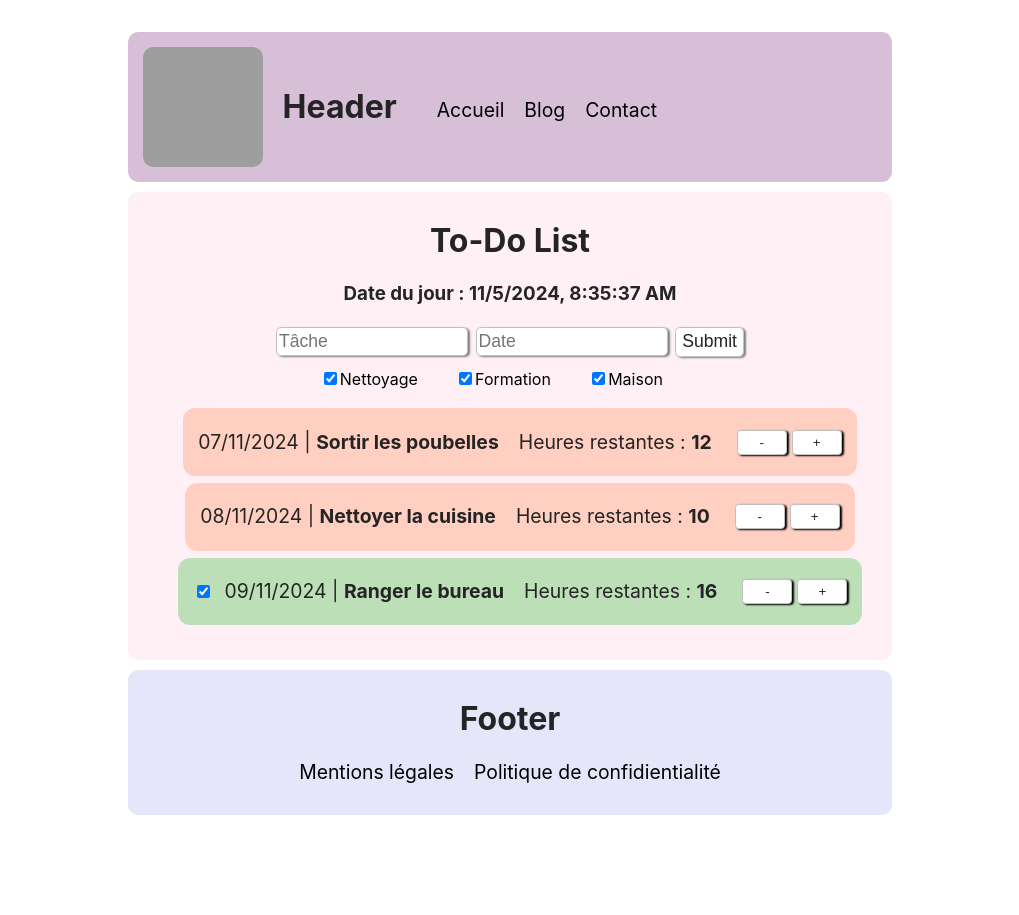
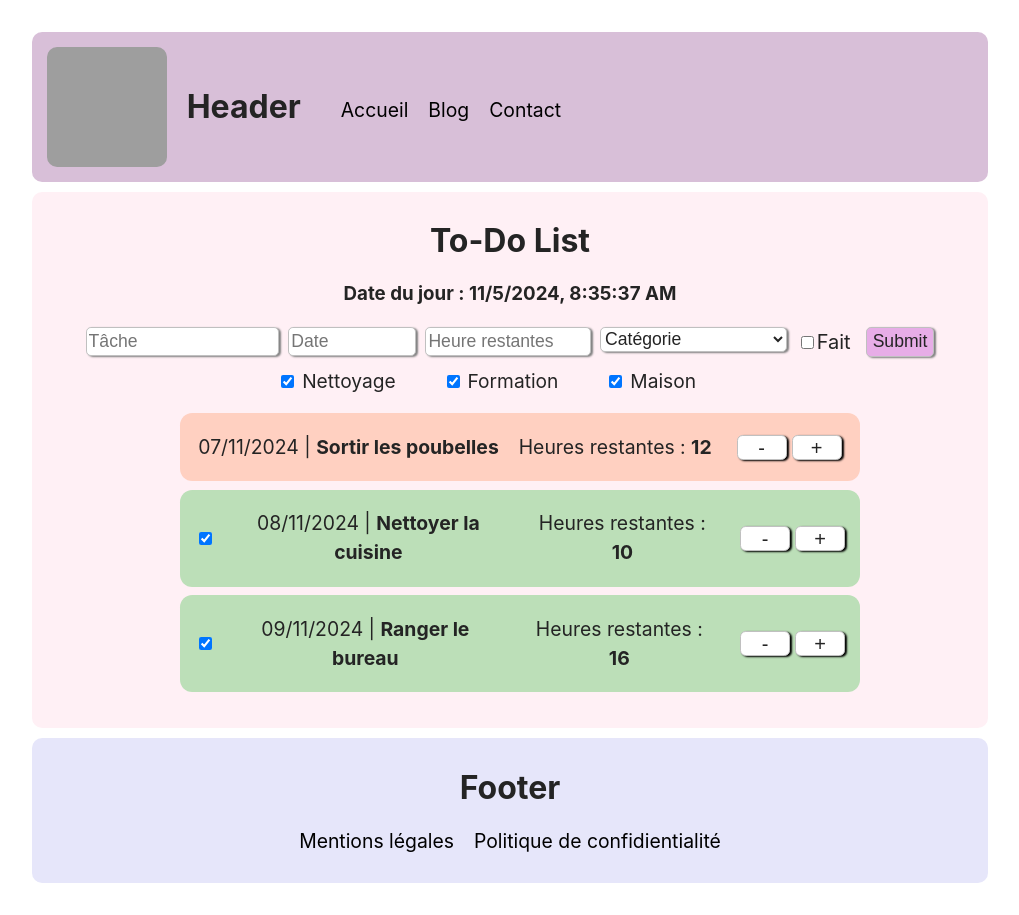
Before and after one commit to SaraColombel/React, a React (Vite) app in the folder ToDoList/: page / in a window 1280 px wide. Shown: the whole page, without its empty margins (130-1149 px from the left). Before the commit the page ends 847 px from the top, so only its background shows below. Built offline with nearby package versions, Linux system fonts and the light colour scheme; grey boxes are pictures that could not be loaded.

Commit message:
Ajout d'une tâche avec des inputs

```diff
--- a/ToDoList/src/App.css
+++ b/ToDoList/src/App.css
@@ -4,6 +4,8 @@
     border-radius: 1ch;
     padding-left: 15px;
     padding-right: 15px;
+    width: 650px;
+    max-width: 650px;
 }
 
 .orange{
@@ -12,6 +14,8 @@
     border-radius: 1ch;
     padding-left: 15px;
     padding-right: 15px;
+    width: 650px;
+    max-width: 650px;
 }
 
 .list{
@@ -24,5 +28,10 @@
     margin-top: 10px;
     label{
         margin-right: 5%;
+        font-size: 120%;
+        color : #242424;
+    }
+    .inputFiltre{
+        margin-right: 8px;
     }
 }
--- a/ToDoList/src/App.jsx
+++ b/ToDoList/src/App.jsx
@@ -15,7 +15,7 @@ const TODOS = [
     {
         todo: "Nettoyer la cuisine",
         date: "08/11/2024",
-        checked: false,
+        checked: true,
         heure: 10,
         categorie: "Maison",
     },
@@ -31,17 +31,30 @@ const TODOS = [
 function App() {
     const DATE = new Date();
     let count = 0;
+    const [todo, setTodo] = useState(TODOS)
     function handleSubmit(event) {
         event.preventDefault();
         const INPUTS = document.querySelectorAll('input[type="text"]');
         INPUTS.forEach((element) => console.log(element.value));
+        const newToDo = {
+            todo : event.target[0].value,
+            date : event.target[1].value,
+            heure : parseInt(event.target[2].value) ,
+            checked : event.target[4].checked,
+            categorie: event.target[3].value
+        }
+        const tab = [...todo, newToDo]
+        console.log(tab)
+
+        setTodo(tab)
     }
+
 
     const [nettoyage, setNettoyage] = useState(true)
     const [formation, setFormation] = useState(true)
     const [maison, setMaison] = useState(true)
 
-    const TODOLIST = TODOS.filter(element => {
+    const TODOLIST = todo.filter(element => {
         if(element.categorie == 'Nettoyage' && !nettoyage == true){
             return false
         } else if (element.categorie == 'Formation' && !formation == true){
@@ -57,9 +70,9 @@ function App() {
             <h3>Date du jour : {DATE.toLocaleString()}</h3>
             <Form onSubmit={(event) => handleSubmit(event)} />
             <section className="sectionFiltre">
-                <label><input type='checkbox' checked={nettoyage} onChange={()=>setNettoyage(!nettoyage)}></input>Nettoyage</label>
-                <label><input type='checkbox' checked={formation} onChange={()=>setFormation(!formation)}></input>Formation</label>
-                <label><input type='checkbox' checked={maison} onChange={()=>setMaison(!maison)}></input>Maison</label>
+                <label><input className="inputFiltre" type='checkbox' checked={nettoyage} onChange={()=>setNettoyage(!nettoyage)}></input>Nettoyage</label>
+                <label><input className="inputFiltre" type='checkbox' checked={formation} onChange={()=>setFormation(!formation)}></input>Formation</label>
+                <label><input className="inputFiltre" type='checkbox' checked={maison} onChange={()=>setMaison(!maison)}></input>Maison</label>
             </section>
             <ul className="list">
                 {TODOLIST.map((todo) => (
--- a/ToDoList/src/components/Form.jsx
+++ b/ToDoList/src/components/Form.jsx
@@ -1,19 +1,33 @@
-function Form({onSubmit}) {
+function Form({ onSubmit }) {
     function handleChange(event) {
         console.log(event.target.value);
     }
     return (
-    <form onSubmit={onSubmit}className='formToDo'>
+        <form onSubmit={onSubmit} className='formToDo'>
             <input className='input'
                 type="text"
                 placeholder="Tâche"
                 onChange={(event) => handleChange(event)}
             ></input>
-    <input className='input'
+            <input className='inputDate'
                 type="text"
                 placeholder="Date"
                 onChange={(event) => handleChange(event)}
             ></input>
+            <input className='inputHeureRestante'
+                type="number"
+                placeholder="Heure restantes"
+                onChange={(event) => handleChange(event)}
+            ></input>
+            <select className='input'
+            placeholder="Catégorie"
+            onChange={(event) => handleChange(event)}>
+                <option value="Vide">Catégorie</option>
+                <option value="Nettoyage">Nettoyage</option>
+                <option value="Formation">Formation</option>
+                <option value="Maison">Maison</option>
+            </select>
+            <label className="checkboxfait"><input type="checkbox" ></input>Fait</label>
             <input type="submit" className='Envoyer'></input>
         </form>
     );
--- a/ToDoList/src/components/Template.css
+++ b/ToDoList/src/components/Template.css
@@ -56,7 +56,7 @@ h1, h2, h3, h4, h5, p{
     border-radius: 0.5ch;
     height: 25px;
     font-size: 110%;
-    width: 25%;
+    width: 20%;
     box-shadow: 2px 1px 2px grey;
     color: #242424;
 }
@@ -71,7 +71,8 @@ button{
     color: #242424;
     border: solid 1px #c0c0c0;
     box-shadow: 2px 1px 2px black;
-
+    float: right;
+    font-size: 20px;
 }
 
 .formToDo{
--- a/ToDoList/src/components/ToDo.css
+++ b/ToDoList/src/components/ToDo.css
@@ -51,6 +51,8 @@
   box-shadow: 2px 1px 2px grey;
   font-size: 110%;
   color: #242424;
+  background-color: rgb(231, 173, 231);
+
 }
 
 .h{
@@ -61,3 +63,35 @@
 .checkbox{
   margin-right: 15px;
 }
+
+.buttons{
+  display:flex;
+}
+
+.checkboxfait{
+  font-size: 125%;
+  margin-right: 15px;
+  color: #242424;
+}
+
+.inputDate{
+  background-color: white;
+  margin-right: 1%;
+  border: solid 1px #c0c0c0;
+  border-radius: 0.5ch;
+  height: 25px;
+  font-size: 110%;
+  width: 13%;
+  box-shadow: 2px 1px 2px grey;
+  color: #242424;}
+
+  .inputHeureRestante{
+    background-color: white;
+    margin-right: 1%;
+    border: solid 1px #c0c0c0;
+    border-radius: 0.5ch;
+    height: 25px;
+    font-size: 110%;
+    width: 17%;
+    box-shadow: 2px 1px 2px grey;
+    color: #242424;}
--- a/ToDoList/src/components/ToDo.jsx
+++ b/ToDoList/src/components/ToDo.jsx
@@ -31,8 +31,10 @@ function ToDo({ todo, date, checked, heureRestante }) {
         <input type="checkbox" defaultChecked className="checkbox"></input>
         <p>{date} | <strong>{todo}</strong></p>
         <p className="h">Heures restantes : <strong>{heure}</strong></p>
+        <div className='buttons'>
         <button onClick={handleClickMinus}>-</button>
         <button onClick={handleClickPlus}>+</button>
+        </div>
       </li>
     );
   }
@@ -40,8 +42,10 @@ function ToDo({ todo, date, checked, heureRestante }) {
     <li className="orange">
       <p>{date} | <strong>{todo}</strong></p>
       <p className="h">Heures restantes : <strong>{heure}</strong></p>
+      <div className='buttons'>
       <button onClick={handleClickMinus}>-</button>
       <button onClick={handleClickPlus}>+</button>
+      </div>
     </li>
   );
 }
```
Also changed, not shown: 1 other file (tests, documents, lock files or other folders). Lines whose indentation alone changed are shown as unchanged.
